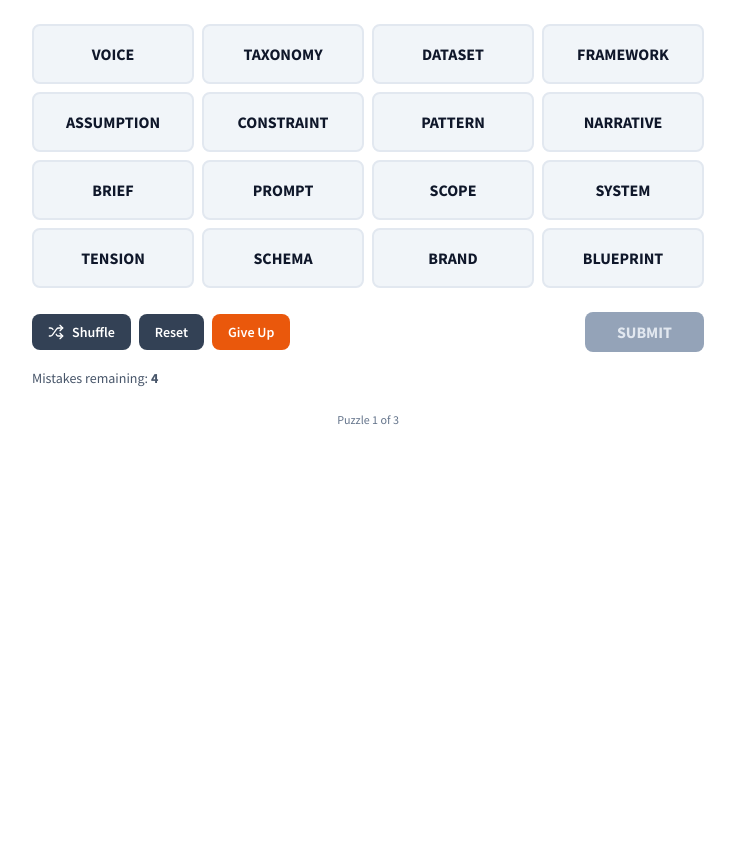
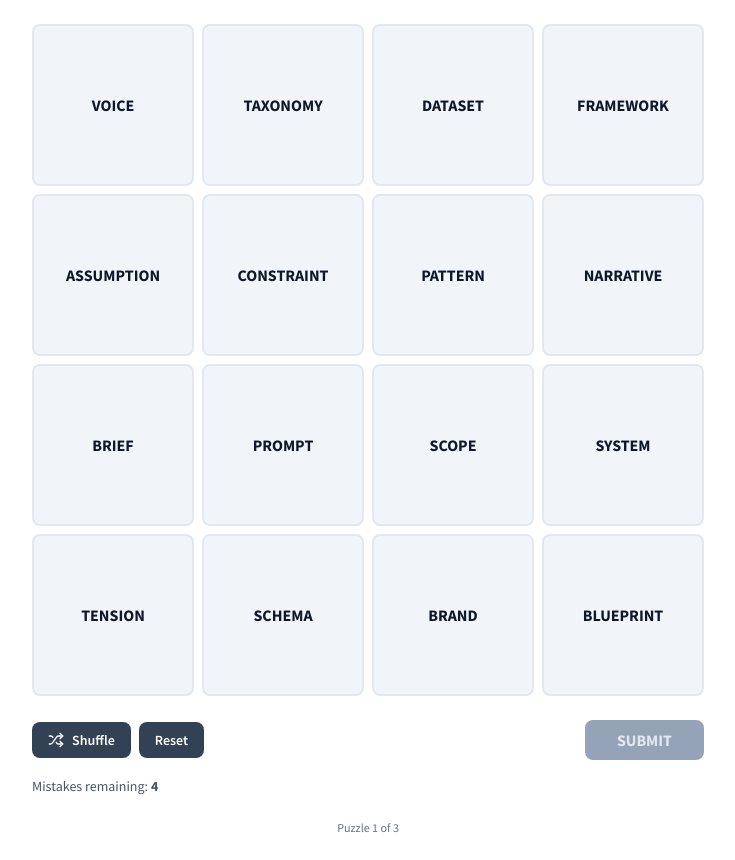
Before and after one commit to creativeAlgebra/connections-game, a React (Create React App) app: page / in a window 1280 px wide. Shown: the whole page, without its empty margins (272-1007 px from the left). Before the commit the page ends 800 px from the top, so only its background shows below. Built offline with nearby package versions, Linux system fonts and the light colour scheme.

Commit message:
Refactor button rendering based on mistakes count

```diff
--- a/src/App.jsx
+++ b/src/App.jsx
@@ -234,7 +234,7 @@ const ConnectionsGame = () => {
                   key={idx}
                   onClick={() => toggleSelect(idx)}
                   disabled={isSolved}
-                  className={`p-2 md:p-4 rounded-lg font-bold text-xs sm:text-sm md:text-base transition-all leading-tight ${
+                  className={`aspect-square p-2 md:p-4 rounded-lg font-bold text-xs sm:text-sm md:text-base transition-all leading-tight flex items-center justify-center ${
                     isSelected
                       ? 'bg-slate-900 text-white scale-95 shadow-lg border-2 border-slate-900'
                       : 'bg-slate-100 text-slate-900 hover:bg-slate-200 border-2 border-slate-200'
@@ -283,12 +283,14 @@ const ConnectionsGame = () => {
             >
               Reset
             </button>
+            {mistakes >= 4 && (
               <button
                 onClick={giveUp}
                 className="px-4 py-3 md:py-2 bg-orange-600 text-white text-xs md:text-sm rounded-lg hover:bg-orange-700 transition flex-1 md:flex-none font-semibold"
               >
                 Give Up
               </button>
+            )}
           </div>
           <button
             onClick={checkSubmission}
```
Lines whose indentation alone changed are shown as unchanged.
